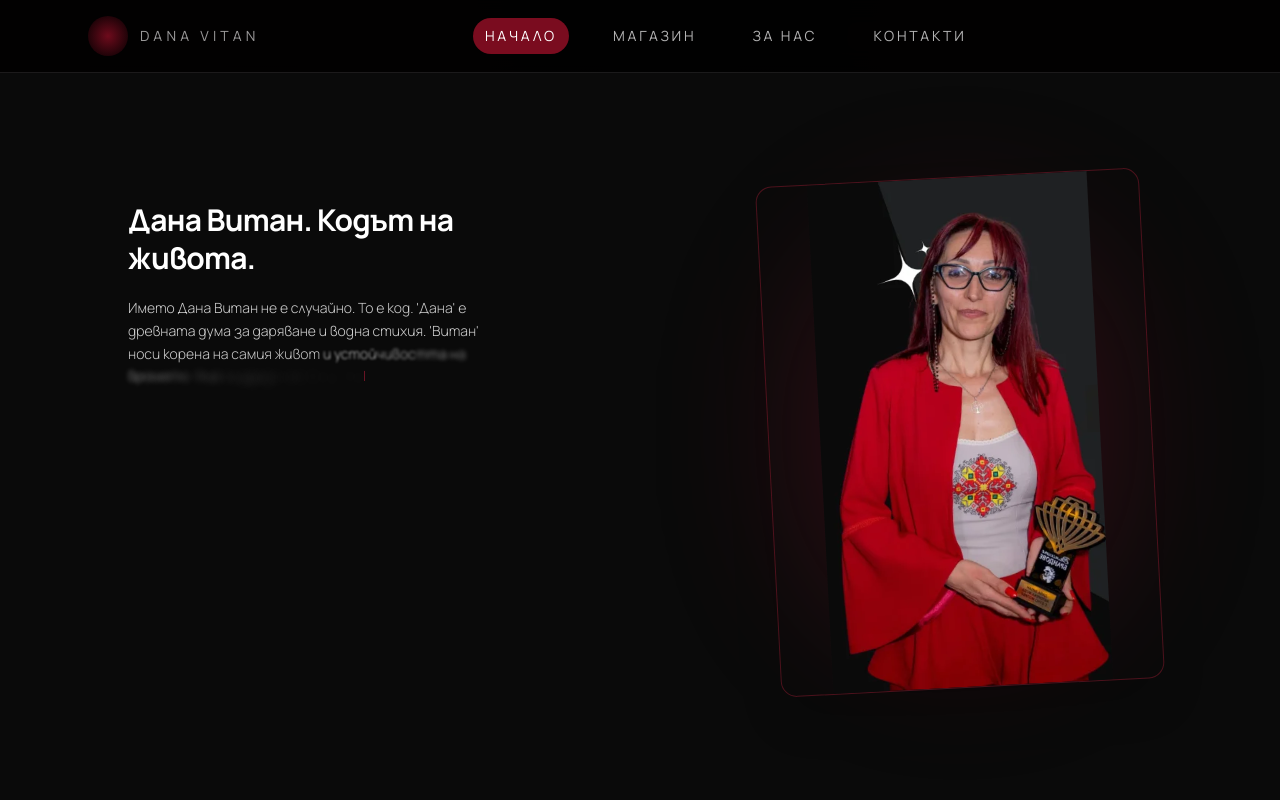
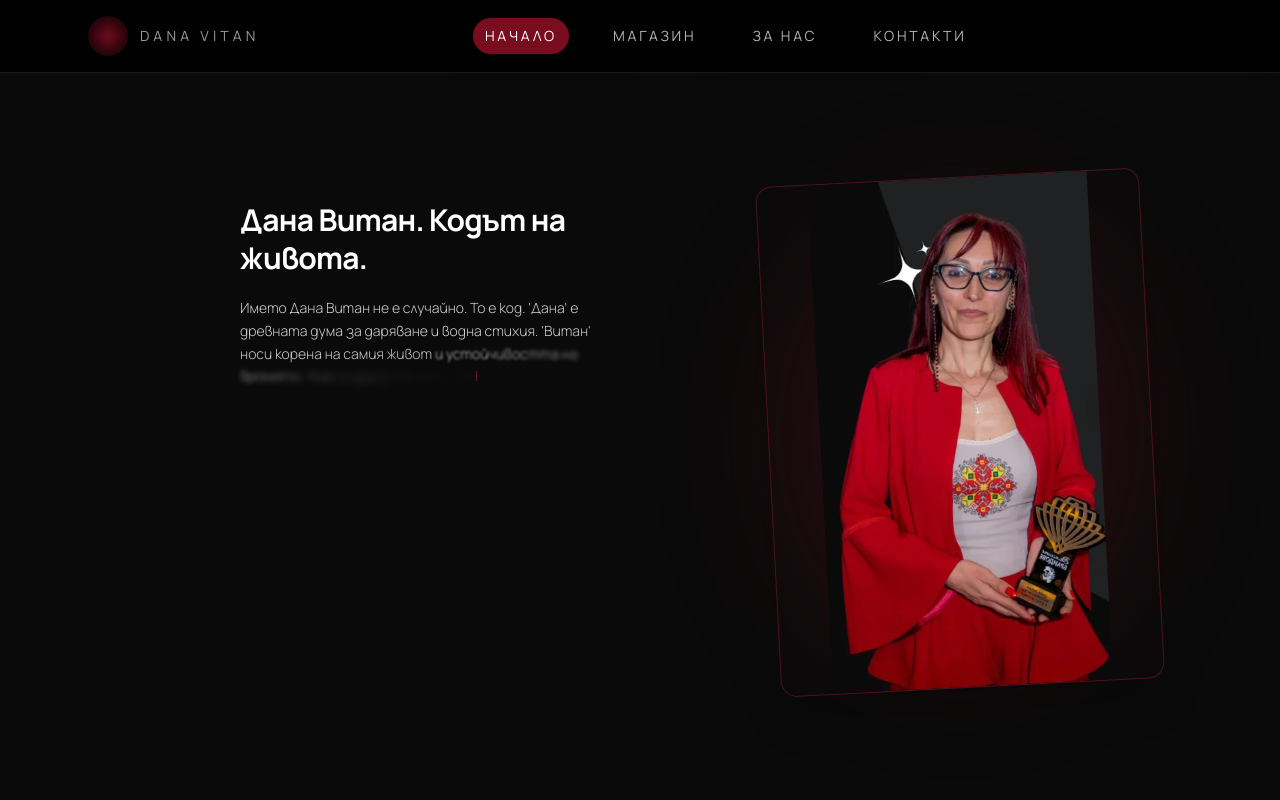
Before and after one commit to Niko5886/shopDanaVitan, a Next.js app: page / in a window 1280 px wide. Shown: the top 800 px of the page. Built offline with nearby package versions, Linux system fonts and the light colour scheme.

Commit message:
fix: adjust alignment and padding for TypewriterStory component for improved layout

```diff
--- a/app/page.tsx
+++ b/app/page.tsx
@@ -20,8 +20,8 @@ export default function Home() {
         <div className="
           w-full md:w-1/2
           flex flex-col
-          justify-center items-center
-          px-8
+          justify-center items-end
+          pl-8 pr-4
           pt-24 pb-12
           order-2 md:order-1
         ">
```
